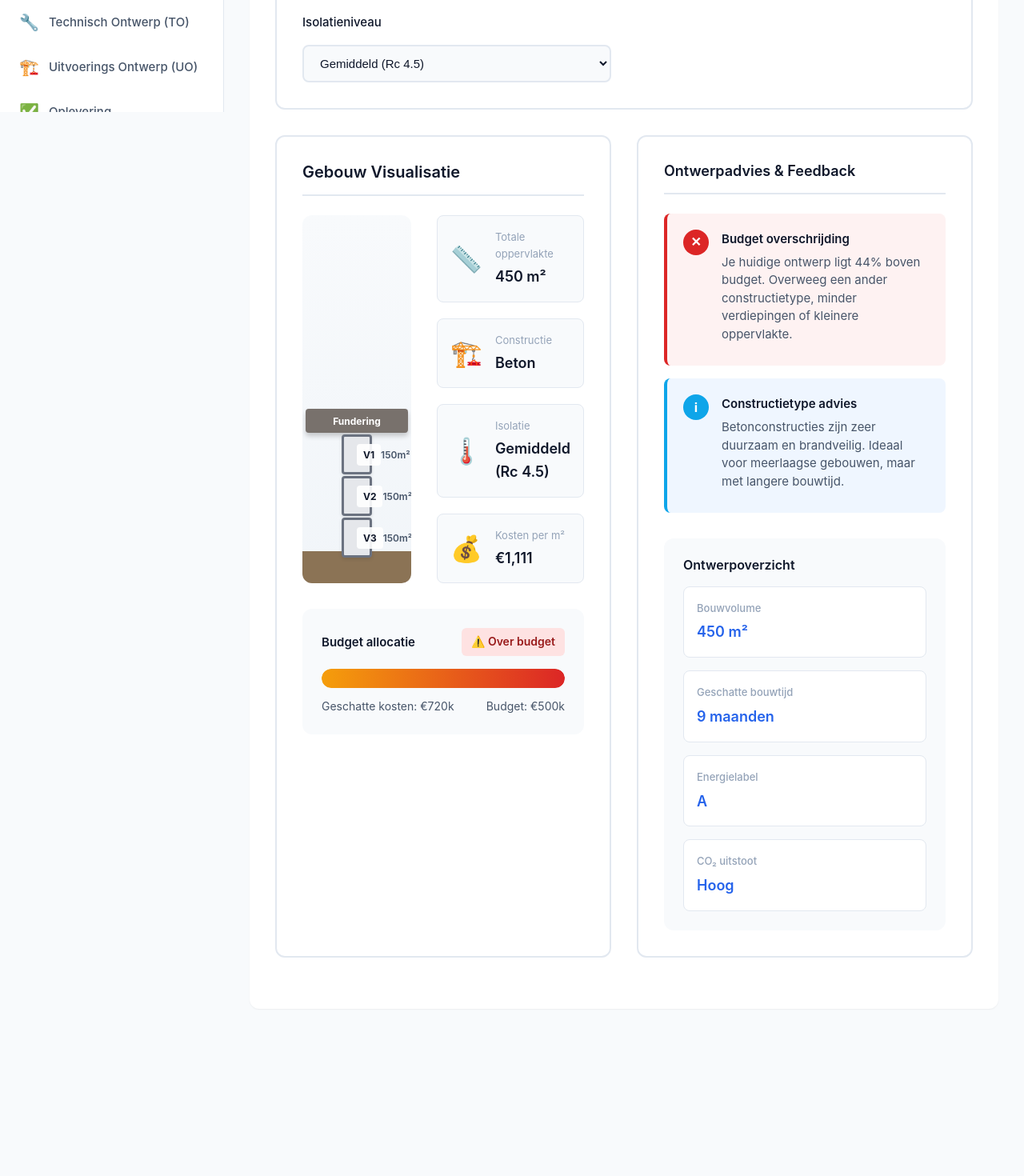
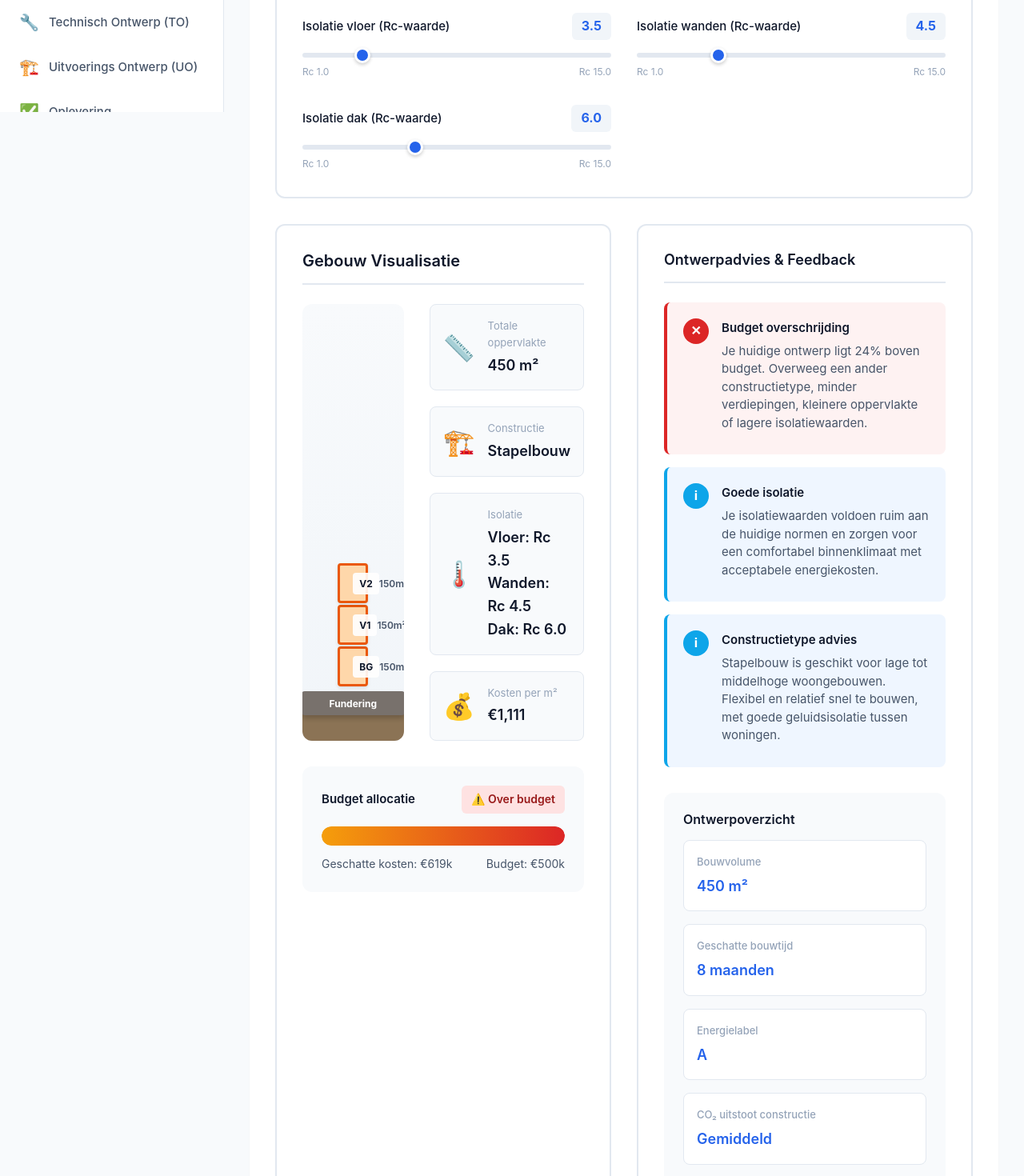
Before and after one commit to BartB1978/MBO-bouwkunde-app, a React (Vite) app: page /interactieve-module in a window 1280 px wide. Shown: the part 660-2130 px from the top of the page at 80% size. Before the commit the page ends 1953 px from the top, so only its background shows below. Built offline with nearby package versions, Linux system fonts and the light colour scheme.

Commit message:
Add files via upload

```diff
--- a/src/components/FeedbackPanel/FeedbackPanel.tsx
+++ b/src/components/FeedbackPanel/FeedbackPanel.tsx
@@ -15,24 +15,34 @@ function FeedbackPanel({ params }: FeedbackPanelProps) {
   const messages: FeedbackMessage[] = []
 
   const totalOppervlakte = params.verdiepingen * params.oppervlakte
+
   const constructieKosten = {
-    hout: 1200,
-    beton: 1500,
-    staal: 1800
+    stapelbouw: 1250,
+    gietbouw: 1450,
+    houtskeletbouw: 1100,
+    staalbouw: 1650,
+    'prefab-betonbouw': 1550
   }
-  const isolatieKosten = {
-    basis: 50,
-    gemiddeld: 100,
-    hoog: 150
-  }
-  const geschatteKosten = (constructieKosten[params.constructieType] + isolatieKosten[params.isolatie]) * totalOppervlakte
+
+  const kostenPerRcPerM2Vloer = 15
+  const kostenPerRcPerM2Wanden = 20
+  const kostenPerRcPerM2Dak = 18
+
+  const isolatieKostenVloer = params.isolatieVloer * kostenPerRcPerM2Vloer * params.oppervlakte
+  const isolatieKostenWanden = params.isolatieWanden * kostenPerRcPerM2Wanden * (params.oppervlakte * 0.8) * params.verdiepingen
+  const isolatieKostenDak = params.isolatieDak * kostenPerRcPerM2Dak * params.oppervlakte
+  const totaleIsolatieKosten = isolatieKostenVloer + isolatieKostenWanden + isolatieKostenDak
+
+  const geschatteKosten = (constructieKosten[params.constructieType] * totalOppervlakte) + totaleIsolatieKosten
   const budgetRatio = geschatteKosten / (params.budget * 10000)
+
+  const gemiddeldeRc = (params.isolatieVloer + params.isolatieWanden + params.isolatieDak) / 3
 
   if (budgetRatio > 1.1) {
     messages.push({
       type: 'error',
       title: 'Budget overschrijding',
-      message: `Je huidige ontwerp ligt ${Math.round((budgetRatio - 1) * 100)}% boven budget. Overweeg een ander constructietype, minder verdiepingen of kleinere oppervlakte.`
+      message: `Je huidige ontwerp ligt ${Math.round((budgetRatio - 1) * 100)}% boven budget. Overweeg een ander constructietype, minder verdiepingen, kleinere oppervlakte of lagere isolatiewaarden.`
     })
   } else if (budgetRatio > 0.95) {
     messages.push({
@@ -56,25 +66,67 @@ function FeedbackPanel({ params }: FeedbackPanelProps) {
     })
   }
 
-  if (params.constructieType === 'hout' && params.verdiepingen > 5) {
+  if (params.constructieType === 'houtskeletbouw' && params.verdiepingen > 5) {
     messages.push({
       type: 'warning',
-      title: 'Houtconstructie beperking',
-      message: 'Houtskeletbouw boven 5 verdiepingen vereist speciale maatregelen en vergunningen. Overweeg beton of staal voor hogere gebouwen.'
+      title: 'Houtskeletbouw beperking',
+      message: 'Houtskeletbouw boven 5 verdiepingen vereist speciale maatregelen en vergunningen. Overweeg gietbouw of staalbouw voor hogere gebouwen.'
     })
   }
 
-  if (params.isolatie === 'hoog') {
+  if (params.constructieType === 'stapelbouw' && params.verdiepingen > 6) {
+    messages.push({
+      type: 'warning',
+      title: 'Stapelbouw beperking',
+      message: 'Stapelbouw is minder geschikt voor zeer hoge gebouwen. Voor meer dan 6 verdiepingen wordt gietbouw of staalbouw aanbevolen.'
+    })
+  }
+
+  if (gemiddeldeRc >= 8.0) {
     messages.push({
       type: 'success',
-      title: 'Duurzame keuze',
-      message: 'Hoge isolatiewaarden leiden tot lagere energiekosten en een betere EPC-waarde. Dit verhoogt de waarde van het gebouw op lange termijn.'
+      title: 'Uitstekende isolatie',
+      message: 'Je isolatiewaarden zijn excellent! Dit leidt tot zeer lage energiekosten, een A++++ energielabel en een hoge gebouwwaarde. Ideaal voor passiefhuizen.'
     })
-  } else if (params.isolatie === 'basis') {
+  } else if (gemiddeldeRc >= 6.0) {
+    messages.push({
+      type: 'success',
+      title: 'Zeer goede isolatie',
+      message: 'Hoge isolatiewaarden leiden tot lage energiekosten en minimaal A++ energielabel. Dit verhoogt de waarde van het gebouw op lange termijn.'
+    })
+  } else if (gemiddeldeRc >= 4.0) {
     messages.push({
       type: 'info',
-      title: 'Isolatie overwegingen',
-      message: 'Basis isolatie voldoet aan minimale eisen, maar betere isolatie bespaart jaarlijks op energiekosten en verhoogt het wooncomfort.'
+      title: 'Goede isolatie',
+      message: 'Je isolatiewaarden voldoen ruim aan de huidige normen en zorgen voor een comfortabel binnenklimaat met acceptabele energiekosten.'
+    })
+  } else if (gemiddeldeRc < 2.5) {
+    messages.push({
+      type: 'warning',
+      title: 'Onvoldoende isolatie',
+      message: 'Je isolatiewaarden voldoen niet aan de wettelijke minimale eisen (Rc 2.5 voor nieuwbouw). Verhoog de isolatiewaarden om aan het Bouwbesluit te voldoen.'
+    })
+  } else {
+    messages.push({
+      type: 'info',
+      title: 'Basis isolatie',
+      message: 'Je isolatiewaarden voldoen aan minimale eisen, maar betere isolatie bespaart jaarlijks op energiekosten en verhoogt het wooncomfort significant.'
+    })
+  }
+
+  if (params.isolatieDak < params.isolatieWanden) {
+    messages.push({
+      type: 'warning',
+      title: 'Dakisolatie te laag',
+      message: 'Normaal gesproken wordt het dak beter geïsoleerd dan de wanden, omdat warme lucht stijgt. Overweeg de dakisolatie te verhogen voor optimale energie-efficiëntie.'
+    })
+  }
+
+  if (params.isolatieVloer > params.isolatieWanden) {
+    messages.push({
+      type: 'info',
+      title: 'Hoge vloerisolatie',
+      message: 'Je vloerisolatie is hoger dan de wanden. Dit kan nuttig zijn bij lage gebouwen of bij gebruik van vloerverwarming, maar controleer of dit nodig is.'
     })
   }
 
@@ -87,9 +139,11 @@ function FeedbackPanel({ params }: FeedbackPanelProps) {
   }
 
   const constructieAdvies = {
-    hout: 'Houtskeletbouw is duurzaam, snel te bouwen en geschikt voor lage tot middelhoge gebouwen. Let op vochtbeheersing en brandveiligheid.',
-    beton: 'Betonconstructies zijn zeer duurzaam en brandveilig. Ideaal voor meerlaagse gebouwen, maar met langere bouwtijd.',
-    staal: 'Staalframebouw biedt grote overspanningen en flexibiliteit. Goed voor industriële en kantoorgebouwen, maar vraagt om goede brandwerendheid.'
+    stapelbouw: 'Stapelbouw is geschikt voor lage tot middelhoge woongebouwen. Flexibel en relatief snel te bouwen, met goede geluidsisolatie tussen woningen.',
+    gietbouw: 'Gietbouw (ter plaatse gestort beton) is zeer duurzaam en brandveilig. Ideaal voor meerlaagse gebouwen en complexe vormen, maar met langere bouwtijd.',
+    houtskeletbouw: 'Houtskeletbouw is duurzaam, CO₂-arm en snel te bouwen. Geschikt voor lage tot middelhoge gebouwen. Let op vochtbeheersing en brandveiligheid.',
+    staalbouw: 'Staalbouw biedt grote overspanningen, flexibiliteit en een korte bouwtijd. Goed voor hoogbouw en gebouwen met grote open ruimtes, maar vraagt om goede brandwerendheid.',
+    'prefab-betonbouw': 'Prefab betonbouw combineert snelheid met de voordelen van beton. Prefab elementen zorgen voor kwaliteitscontrole in de fabriek en korte bouwtijd op locatie.'
   }
 
   messages.push({
@@ -97,6 +151,18 @@ function FeedbackPanel({ params }: FeedbackPanelProps) {
     title: 'Constructietype advies',
     message: constructieAdvies[params.constructieType]
   })
+
+  const getEnergielabel = () => {
+    if (gemiddeldeRc >= 10.0) return 'A++++'
+    if (gemiddeldeRc >= 8.0) return 'A+++'
+    if (gemiddeldeRc >= 6.5) return 'A++'
+    if (gemiddeldeRc >= 5.0) return 'A+'
+    if (gemiddeldeRc >= 4.0) return 'A'
+    if (gemiddeldeRc >= 3.0) return 'B'
+    return 'C'
+  }
+
+  const jaarlijkseEnergiebesparing = Math.max(0, Math.round((gemiddeldeRc - 2.5) * 8 * totalOppervlakte))
 
   return (
     <div className="feedback-panel">
@@ -128,25 +194,35 @@ function FeedbackPanel({ params }: FeedbackPanelProps) {
           <div className="summary-item">
             <span className="summary-label">Geschatte bouwtijd</span>
             <span className="summary-value">
-              {params.constructieType === 'hout' && `${Math.ceil(params.verdiepingen * 2)} maanden`}
-              {params.constructieType === 'beton' && `${Math.ceil(params.verdiepingen * 3)} maanden`}
-              {params.constructieType === 'staal' && `${Math.ceil(params.verdiepingen * 2.5)} maanden`}
+              {params.constructieType === 'stapelbouw' && `${Math.ceil(params.verdiepingen * 2.5)} maanden`}
+              {params.constructieType === 'gietbouw' && `${Math.ceil(params.verdiepingen * 3.5)} maanden`}
+              {params.constructieType === 'houtskeletbouw' && `${Math.ceil(params.verdiepingen * 1.8)} maanden`}
+              {params.constructieType === 'staalbouw' && `${Math.ceil(params.verdiepingen * 2.2)} maanden`}
+              {params.constructieType === 'prefab-betonbouw' && `${Math.ceil(params.verdiepingen * 2.0)} maanden`}
             </span>
           </div>
           <div className="summary-item">
             <span className="summary-label">Energielabel</span>
+            <span className="summary-value">{getEnergielabel()}</span>
+          </div>
+          <div className="summary-item">
+            <span className="summary-label">CO₂ uitstoot constructie</span>
             <span className="summary-value">
-              {params.isolatie === 'hoog' && 'A+ / A++'}
-              {params.isolatie === 'gemiddeld' && 'A'}
-              {params.isolatie === 'basis' && 'B / C'}
+              {params.constructieType === 'stapelbouw' && 'Gemiddeld'}
+              {params.constructieType === 'gietbouw' && 'Hoog'}
+              {params.constructieType === 'houtskeletbouw' && 'Zeer laag'}
+              {params.constructieType === 'staalbouw' && 'Gemiddeld-hoog'}
+              {params.constructieType === 'prefab-betonbouw' && 'Gemiddeld-hoog'}
             </span>
           </div>
           <div className="summary-item">
-            <span className="summary-label">CO₂ uitstoot</span>
+            <span className="summary-label">Gemiddelde Rc-waarde</span>
+            <span className="summary-value">{gemiddeldeRc.toFixed(1)}</span>
+          </div>
+          <div className="summary-item">
+            <span className="summary-label">Energiebesparing/jaar</span>
             <span className="summary-value">
-              {params.constructieType === 'hout' && 'Laag'}
-              {params.constructieType === 'beton' && 'Hoog'}
-              {params.constructieType === 'staal' && 'Gemiddeld'}
+              {jaarlijkseEnergiebesparing > 0 ? `€${jaarlijkseEnergiebesparing.toLocaleString()}` : '€0'}
             </span>
           </div>
         </div>
--- a/src/components/InteractiveControls/InteractiveControls.tsx
+++ b/src/components/InteractiveControls/InteractiveControls.tsx
@@ -4,8 +4,10 @@ import './InteractiveControls.css'
 export interface BuildingParams {
   verdiepingen: number
   oppervlakte: number
-  constructieType: 'hout' | 'beton' | 'staal'
-  isolatie: 'basis' | 'gemiddeld' | 'hoog'
+  constructieType: 'stapelbouw' | 'gietbouw' | 'houtskeletbouw' | 'staalbouw' | 'prefab-betonbouw'
+  isolatieVloer: number
+  isolatieWanden: number
+  isolatieDak: number
   budget: number
 }
 
@@ -102,25 +104,72 @@ function InteractiveControls({ params, onChange, onReset }: InteractiveControlsP
             onChange={handleSelectChange('constructieType')}
             className="control-select"
           >
-            <option value="hout">Houtskelet</option>
-            <option value="beton">Betonnen draagconstructie</option>
-            <option value="staal">Staalframe</option>
+            <option value="stapelbouw">Stapelbouw</option>
+            <option value="gietbouw">Gietbouw</option>
+            <option value="houtskeletbouw">Houtskeletbouw</option>
+            <option value="staalbouw">Staalbouw</option>
+            <option value="prefab-betonbouw">Prefab betonbouw</option>
           </select>
         </div>
 
         <div className="control-group">
           <label className="control-label">
-            <span className="label-text">Isolatieniveau</span>
+            <span className="label-text">Isolatie vloer (Rc-waarde)</span>
+            <span className="label-value">{params.isolatieVloer.toFixed(1)}</span>
           </label>
-          <select
-            value={params.isolatie}
-            onChange={handleSelectChange('isolatie')}
-            className="control-select"
-          >
-            <option value="basis">Basis (Rc 2.5)</option>
-            <option value="gemiddeld">Gemiddeld (Rc 4.5)</option>
-            <option value="hoog">Hoog (Rc 6.0+)</option>
-          </select>
+          <input
+            type="range"
+            min="1.0"
+            max="15.0"
+            step="0.1"
+            value={params.isolatieVloer}
+            onChange={handleSliderChange('isolatieVloer')}
+            className="control-slider"
+          />
+          <div className="slider-marks">
+            <span>Rc 1.0</span>
+            <span>Rc 15.0</span>
+          </div>
+        </div>
+
+        <div className="control-group">
+          <label className="control-label">
+            <span className="label-text">Isolatie wanden (Rc-waarde)</span>
+            <span className="label-value">{params.isolatieWanden.toFixed(1)}</span>
+          </label>
+          <input
+            type="range"
+            min="1.0"
+            max="15.0"
+            step="0.1"
+            value={params.isolatieWanden}
+            onChange={handleSliderChange('isolatieWanden')}
+            className="control-slider"
+          />
+          <div className="slider-marks">
+            <span>Rc 1.0</span>
+            <span>Rc 15.0</span>
+          </div>
+        </div>
+
+        <div className="control-group">
+          <label className="control-label">
+            <span className="label-text">Isolatie dak (Rc-waarde)</span>
+            <span className="label-value">{params.isolatieDak.toFixed(1)}</span>
+          </label>
+          <input
+            type="range"
+            min="1.0"
+            max="15.0"
+            step="0.1"
+            value={params.isolatieDak}
+            onChange={handleSliderChange('isolatieDak')}
+            className="control-slider"
+          />
+          <div className="slider-marks">
+            <span>Rc 1.0</span>
+            <span>Rc 15.0</span>
+          </div>
         </div>
       </div>
     </div>
--- a/src/components/VisualizationPanel/VisualizationPanel.css
+++ b/src/components/VisualizationPanel/VisualizationPanel.css
@@ -78,19 +78,29 @@
   }
 }
 
-.building-floor.hout {
+.building-floor.stapelbouw {
+  background-color: #fed7aa;
+  border-color: #ea580c;
+}
+
+.building-floor.gietbouw {
+  background-color: #e5e7eb;
+  border-color: #6b7280;
+}
+
+.building-floor.houtskeletbouw {
   background-color: #fef3c7;
   border-color: #f59e0b;
 }
 
-.building-floor.beton {
-  background-color: #e5e7eb;
-  border-color: #6b7280;
+.building-floor.staalbouw {
+  background-color: #dbeafe;
+  border-color: #3b82f6;
 }
 
-.building-floor.staal {
-  background-color: #dbeafe;
-  border-color: #3b82f6;
+.building-floor.prefab-betonbouw {
+  background-color: #f3e8ff;
+  border-color: #9333ea;
 }
 
 .floor-label {
--- a/src/components/VisualizationPanel/VisualizationPanel.tsx
+++ b/src/components/VisualizationPanel/VisualizationPanel.tsx
@@ -10,18 +10,23 @@ function VisualizationPanel({ params }: VisualizationPanelProps) {
   const kostenPerM2 = (params.budget * 10000) / totalOppervlakte
 
   const constructieKosten = {
-    hout: 1200,
-    beton: 1500,
-    staal: 1800
+    stapelbouw: 1250,
+    gietbouw: 1450,
+    houtskeletbouw: 1100,
+    staalbouw: 1650,
+    'prefab-betonbouw': 1550
   }
 
-  const isolatieKosten = {
-    basis: 50,
-    gemiddeld: 100,
-    hoog: 150
-  }
+  const kostenPerRcPerM2Vloer = 15
+  const kostenPerRcPerM2Wanden = 20
+  const kostenPerRcPerM2Dak = 18
 
-  const geschatteKosten = (constructieKosten[params.constructieType] + isolatieKosten[params.isolatie]) * totalOppervlakte
+  const isolatieKostenVloer = params.isolatieVloer * kostenPerRcPerM2Vloer * params.oppervlakte
+  const isolatieKostenWanden = params.isolatieWanden * kostenPerRcPerM2Wanden * (params.oppervlakte * 0.8) * params.verdiepingen
+  const isolatieKostenDak = params.isolatieDak * kostenPerRcPerM2Dak * params.oppervlakte
+  const totaleIsolatieKosten = isolatieKostenVloer + isolatieKostenWanden + isolatieKostenDak
+
+  const geschatteKosten = (constructieKosten[params.constructieType] * totalOppervlakte) + totaleIsolatieKosten
   const budgetRatio = geschatteKosten / (params.budget * 10000)
 
   return (
@@ -31,22 +36,33 @@ function VisualizationPanel({ params }: VisualizationPanelProps) {
       <div className="building-visualization">
         <div className="building-container">
           <div className="building-structure">
-            {Array.from({ length: params.verdiepingen }).map((_, index) => (
+            <div className="building-foundation">
+              <div className="foundation-label">Fundering</div>
+            </div>
+            <div
+              key="bg"
+              className={`building-floor ${params.constructieType}`}
+              style={{
+                width: `${Math.min(100, (params.oppervlakte / 5))}%`,
+                animationDelay: '0s'
+              }}
+            >
+              <div className="floor-label">BG</div>
+              <div className="floor-area">{params.oppervlakte}m²</div>
+            </div>
+            {Array.from({ length: params.verdiepingen - 1 }).map((_, index) => (
               <div
                 key={index}
                 className={`building-floor ${params.constructieType}`}
                 style={{
                   width: `${Math.min(100, (params.oppervlakte / 5))}%`,
-                  animationDelay: `${index * 0.1}s`
+                  animationDelay: `${(index + 1) * 0.1}s`
                 }}
               >
-                <div className="floor-label">V{params.verdiepingen - index}</div>
+                <div className="floor-label">V{index + 1}</div>
                 <div className="floor-area">{params.oppervlakte}m²</div>
               </div>
             ))}
-            <div className="building-foundation">
-              <div className="foundation-label">Fundering</div>
-            </div>
           </div>
         </div>
 
@@ -64,9 +80,11 @@ function VisualizationPanel({ params }: VisualizationPanelProps) {
             <div className="spec-content">
               <div className="spec-label">Constructie</div>
               <div className="spec-value">
-                {params.constructieType === 'hout' && 'Houtskelet'}
-                {params.constructieType === 'beton' && 'Beton'}
-                {params.constructieType === 'staal' && 'Staalframe'}
+                {params.constructieType === 'stapelbouw' && 'Stapelbouw'}
+                {params.constructieType === 'gietbouw' && 'Gietbouw'}
+                {params.constructieType === 'houtskeletbouw' && 'Houtskeletbouw'}
+                {params.constructieType === 'staalbouw' && 'Staalbouw'}
+                {params.constructieType === 'prefab-betonbouw' && 'Prefab beton'}
               </div>
             </div>
           </div>
@@ -76,9 +94,9 @@ function VisualizationPanel({ params }: VisualizationPanelProps) {
             <div className="spec-content">
               <div className="spec-label">Isolatie</div>
               <div className="spec-value">
-                {params.isolatie === 'basis' && 'Basis (Rc 2.5)'}
-                {params.isolatie === 'gemiddeld' && 'Gemiddeld (Rc 4.5)'}
-                {params.isolatie === 'hoog' && 'Hoog (Rc 6.0+)'}
+                Vloer: Rc {params.isolatieVloer.toFixed(1)}<br />
+                Wanden: Rc {params.isolatieWanden.toFixed(1)}<br />
+                Dak: Rc {params.isolatieDak.toFixed(1)}
               </div>
             </div>
           </div>
--- a/src/pages/InteractieveModule/InteractieveModule.tsx
+++ b/src/pages/InteractieveModule/InteractieveModule.tsx
@@ -7,8 +7,10 @@ import FeedbackPanel from '../../components/FeedbackPanel/FeedbackPanel'
 const DEFAULT_PARAMS: BuildingParams = {
   verdiepingen: 3,
   oppervlakte: 150,
-  constructieType: 'beton',
-  isolatie: 'gemiddeld',
+  constructieType: 'stapelbouw',
+  isolatieVloer: 3.5,
+  isolatieWanden: 4.5,
+  isolatieDak: 6.0,
   budget: 50
 }
 
@@ -19,7 +21,31 @@ function InteractieveModule() {
     const saved = localStorage.getItem(STORAGE_KEY)
     if (saved) {
       try {
-        return JSON.parse(saved)
+        const parsed = JSON.parse(saved)
+
+        if ('isolatie' in parsed && typeof parsed.isolatie === 'string') {
+          const isolatieMap: Record<string, { vloer: number, wanden: number, dak: number }> = {
+            'basis': { vloer: 2.5, wanden: 2.5, dak: 3.5 },
+            'gemiddeld': { vloer: 3.5, wanden: 4.5, dak: 6.0 },
+            'hoog': { vloer: 5.0, wanden: 6.0, dak: 7.0 }
+          }
+          const isolatieValues = isolatieMap[parsed.isolatie] || isolatieMap['gemiddeld']
+
+          return {
+            ...parsed,
+            isolatieVloer: isolatieValues.vloer,
+            isolatieWanden: isolatieValues.wanden,
+            isolatieDak: isolatieValues.dak
+          }
+        }
+
+        if (typeof parsed.isolatieVloer === 'number' &&
+            typeof parsed.isolatieWanden === 'number' &&
+            typeof parsed.isolatieDak === 'number') {
+          return parsed
+        }
+
+        return DEFAULT_PARAMS
       } catch {
         return DEFAULT_PARAMS
       }
```
